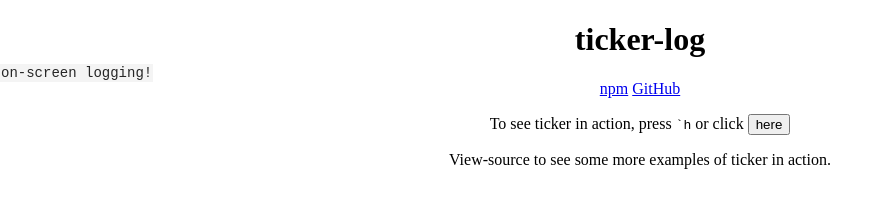
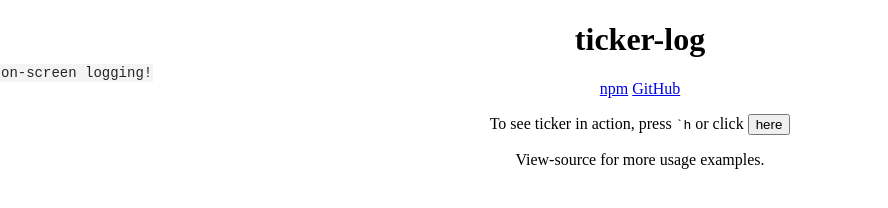
Before and after one commit to jonbri/ticker-log, a plain HTML site: page index.html in a window 1280 px wide. Shown: the whole page, without its empty margins (0-888 px from the left). Drawn offline with Linux system fonts and the light colour scheme.

Commit message:
shorten text

```diff
--- a/index.html
+++ b/index.html
@@ -24,9 +24,8 @@
 </p>
 
 <p>
-View-source to see some more examples of ticker in action.
+View-source for more usage examples.
 </p>
-
 
 
 
```
